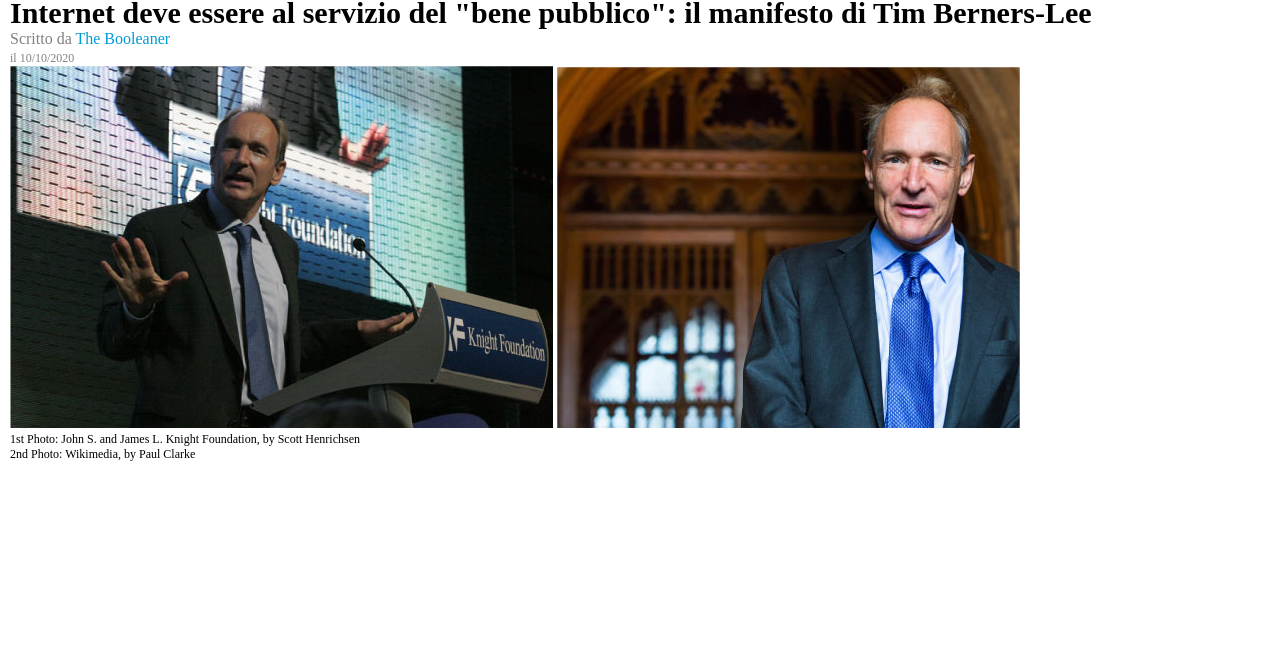
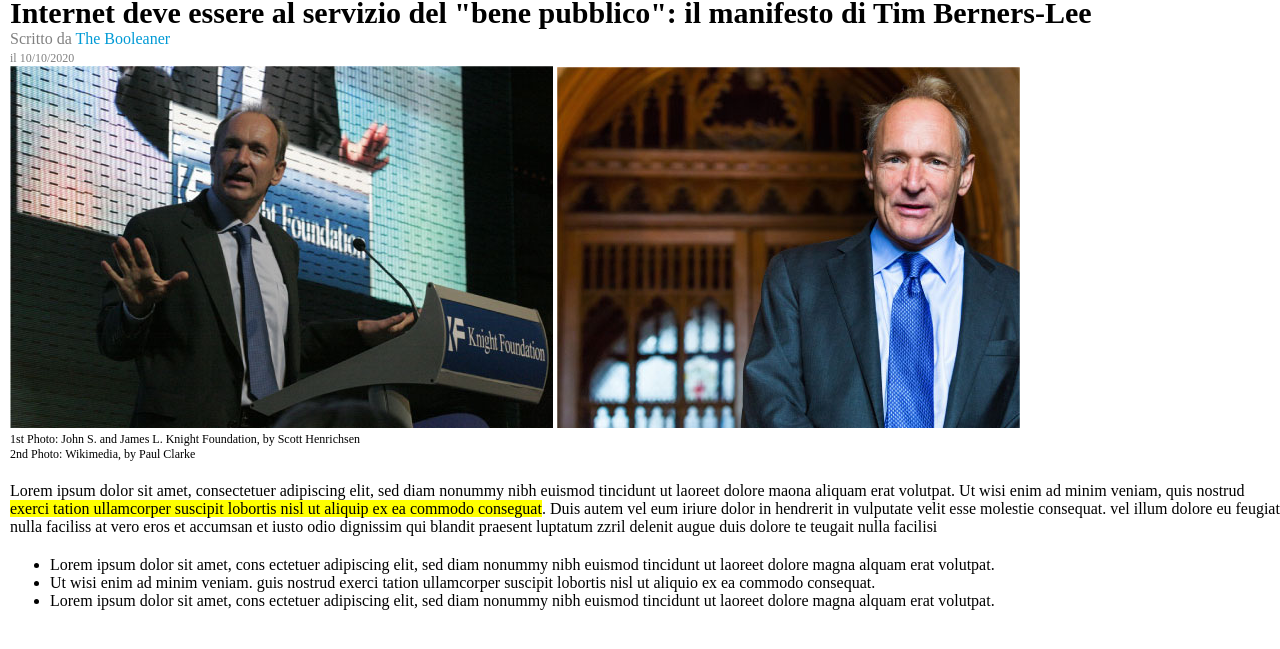
Before and after one commit to DionisiePulbere/html-css-booleaner, a plain HTML site: page index.html in a window 1280 px wide. Shown: the part 87-736 px from the top of the page. Drawn offline with Linux system fonts and the light colour scheme.

Commit message:
feat: add article p1 e p2

```diff
--- a/index.html
+++ b/index.html
@@ -24,6 +24,25 @@
                 2nd Photo: Wikimedia, by Paul Clarke
             </p>
         </section>
+        <!-- article p1 e p2  -->
+        <article>
+            <p class="articolo">
+                Lorem ipsum dolor sit amet, consectetuer adipiscing elit, sed diam nonummy nibh euismod tincidunt ut laoreet dolore maona
+                aliquam erat volutpat. Ut wisi enim ad minim veniam, quis nostrud <span class="giallo">exerci tation ullamcorper suscipit lobortis nisl ut aliquip
+                ex ea commodo conseguat</span>. Duis autem vel eum iriure dolor in hendrerit in vulputate velit esse molestie consequat. vel illum
+                dolore eu feugiat nulla faciliss at vero eros et accumsan et iusto odio dignissim qui blandit praesent luptatum zzril delenit
+                augue duis dolore te teugait nulla facilisi
+            </p>
+
+            <p class="articolo">
+                <ul>
+                    <li>Lorem ipsum dolor sit amet, cons ectetuer adipiscing elit, sed diam nonummy nibh euismod tincidunt ut laoreet dolore magna alquam erat volutpat.</li>
+                    <li>Ut wisi enim ad minim veniam. guis nostrud exerci tation ullamcorper suscipit lobortis nisl ut aliquio ex ea commodo consequat.</li>
+                    <li>Lorem ipsum dolor sit amet, cons ectetuer adipiscing elit, sed diam nonummy nibh euismod tincidunt ut laoreet dolore magna alquam erat volutpat.</li>
+                </ul>
+            </p>
+        </article>
+
     </main>
 </body>
 </html>
--- a/style.css
+++ b/style.css
@@ -42,3 +42,12 @@ a{
 .crediti{
     font-size: 12px;
 }
+
+.articolo{
+    margin-top: 20px;
+    font-size: 16px;
+}
+
+.giallo{
+    background-color: yellow;
+}
```
